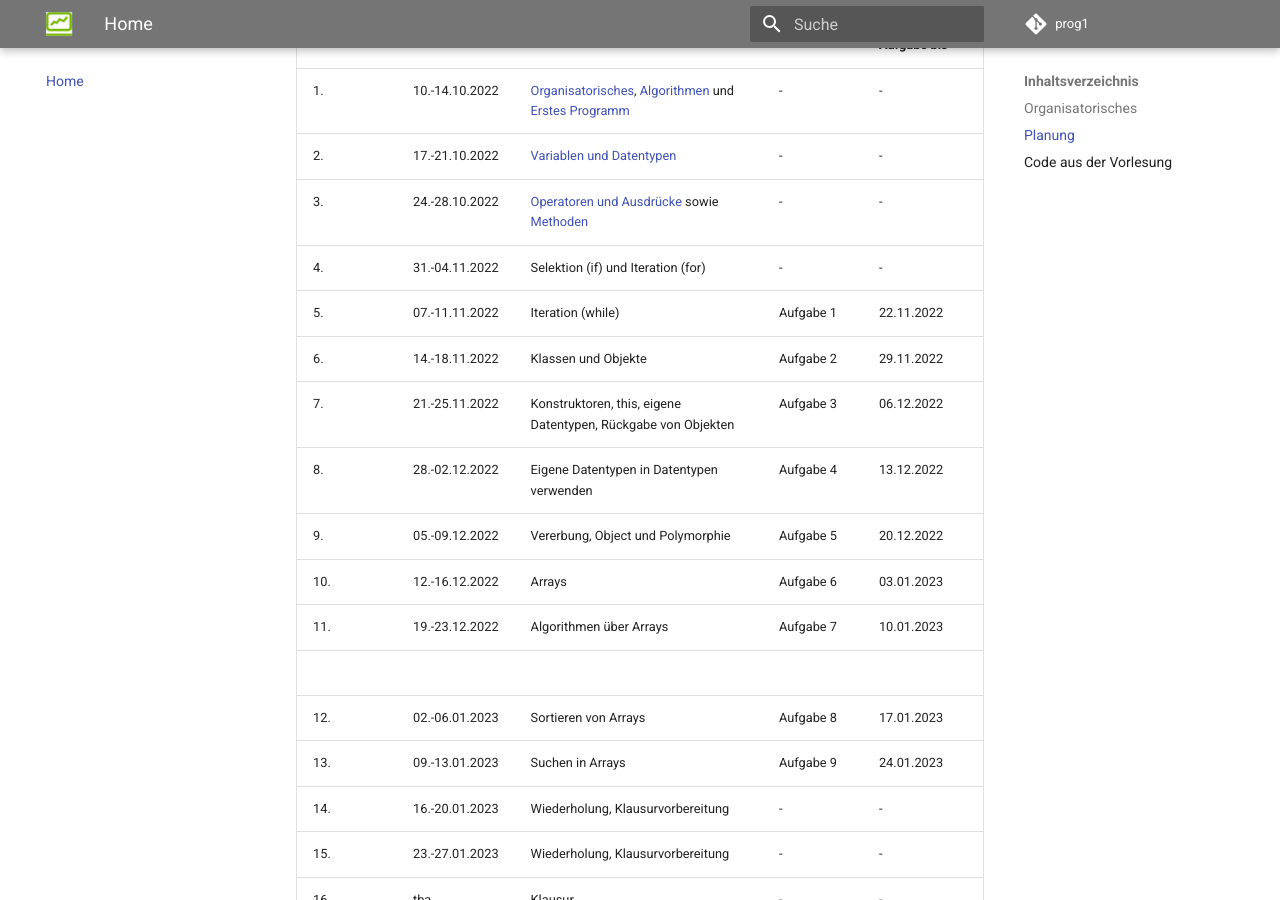
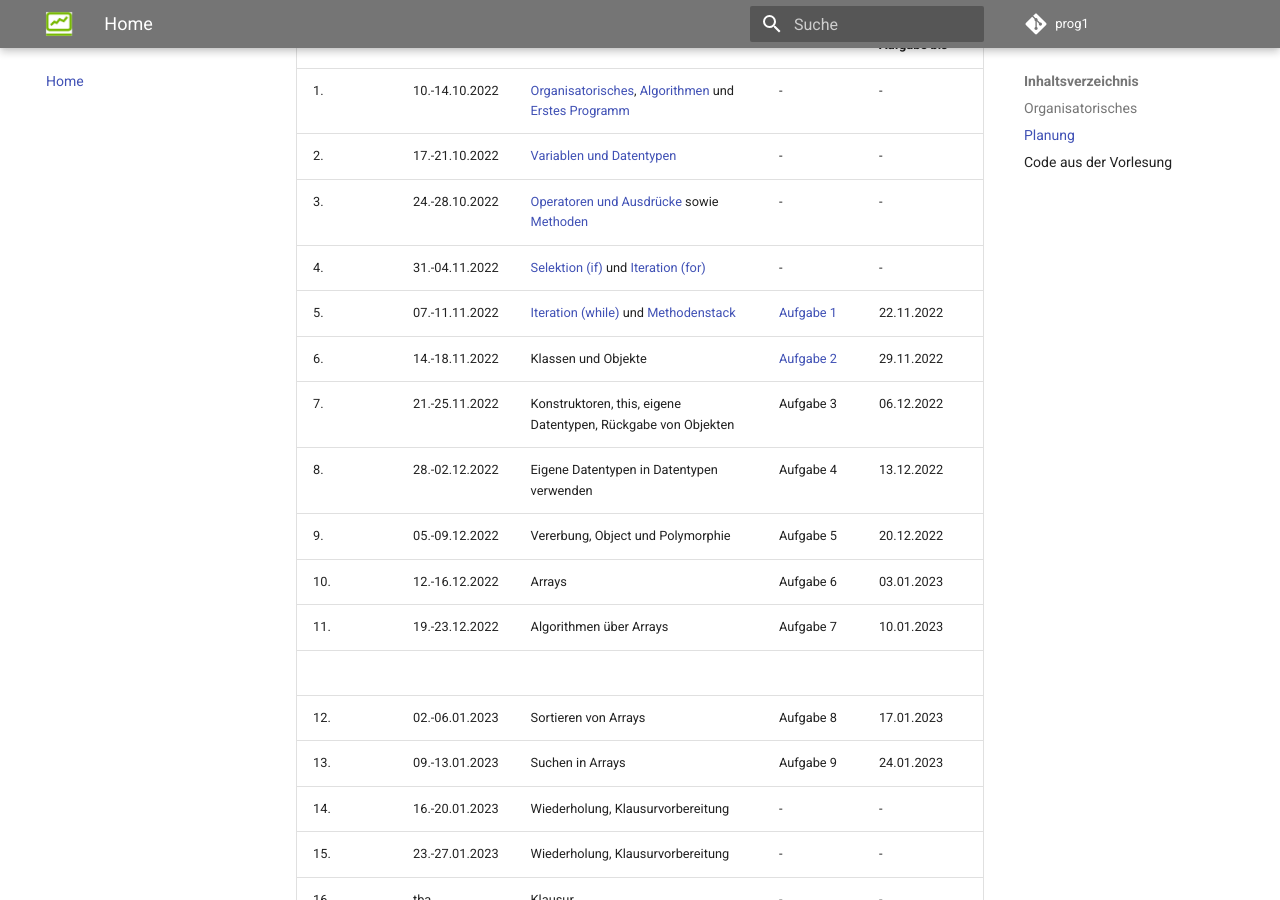
Before and after one commit to jfreiheit/prog1_2022, an MkDocs documentation site: the page built from docs/index.md, in a window 1280 px wide and 900 px high, scrolled down 2406 px. Built offline with MkDocs 1.6.1 and Material for MkDocs 9.7.7, drawn with Linux system fonts in a browser that asks for light colours; comment, search, counter and statistics services are not loaded.

Commit message:
index.html aktualisiert

```diff
--- a/docs/index.md
+++ b/docs/index.md
@@ -46,9 +46,9 @@ Nachfolgend der vorläufige Wochenplan (wird eventuell angepasst).
 | 1. | 10.-14.10.2022 | [Organisatorisches](./#organisatorisches), [Algorithmen](./algorithmen/#was-ist-programmieren) und [Erstes Programm](./start/#unser-erstes-programm)| -  | - |
 | 2. | 17.-21.10.2022 | [Variablen und Datentypen](./variablen/#variablen-und-datentypen) | -  | - |
 | 3. | 24.-28.10.2022 | [Operatoren und Ausdrücke](./ausdruecke/#operatoren-und-ausdrucke) sowie [Methoden](./methoden/#methoden) | -  | - |
-| 4. | 31.-04.11.2022 | Selektion (if) und Iteration (for)| - | - |
-| 5. | 07.-11.11.2022 | Iteration (while) | Aufgabe 1 | 22.11.2022 |
-| 6. | 14.-18.11.2022 | Klassen und Objekte | Aufgabe 2  | 29.11.2022 |
+| 4. | 31.-04.11.2022 | [Selektion (if)](./selektion/#selektion) und [Iteration (for)](./iteration/#die-for-schleife)| - | - |
+| 5. | 07.-11.11.2022 | [Iteration (while)](./iteration/#die-while-schleife) und [Methodenstack](./methodenstack/#methodenstack) | [Aufgabe 1](./aufgaben/#aufgabe-1-abgabe-bis-22112022-2400-uhr) | 22.11.2022 |
+| 6. | 14.-18.11.2022 | Klassen und Objekte | [Aufgabe 2](./aufgaben/#aufgabe-2-abgabe-bis-29112022-2400-uhr)  | 29.11.2022 |
 | 7. | 21.-25.11.2022 | Konstruktoren, this, eigene Datentypen, Rückgabe von Objekten | Aufgabe 3 | 06.12.2022 |
 | 8. | 28.-02.12.2022 | Eigene Datentypen in Datentypen verwenden | Aufgabe 4  | 13.12.2022 |
 | 9. | 05.-09.12.2022 | Vererbung, Object und Polymorphie | Aufgabe 5  | 20.12.2022 |
```
Also changed, not shown: site/index.html, site/search/search_index.json, 1 other file.
